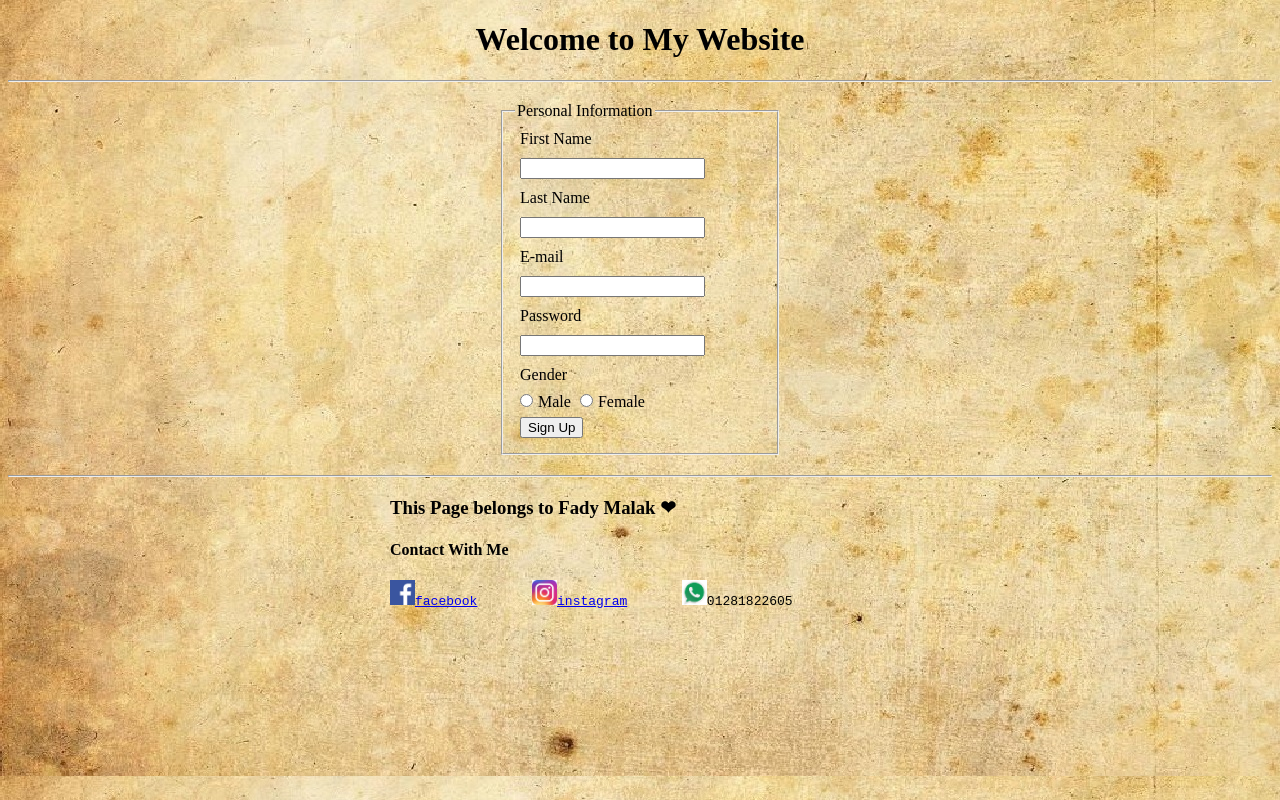
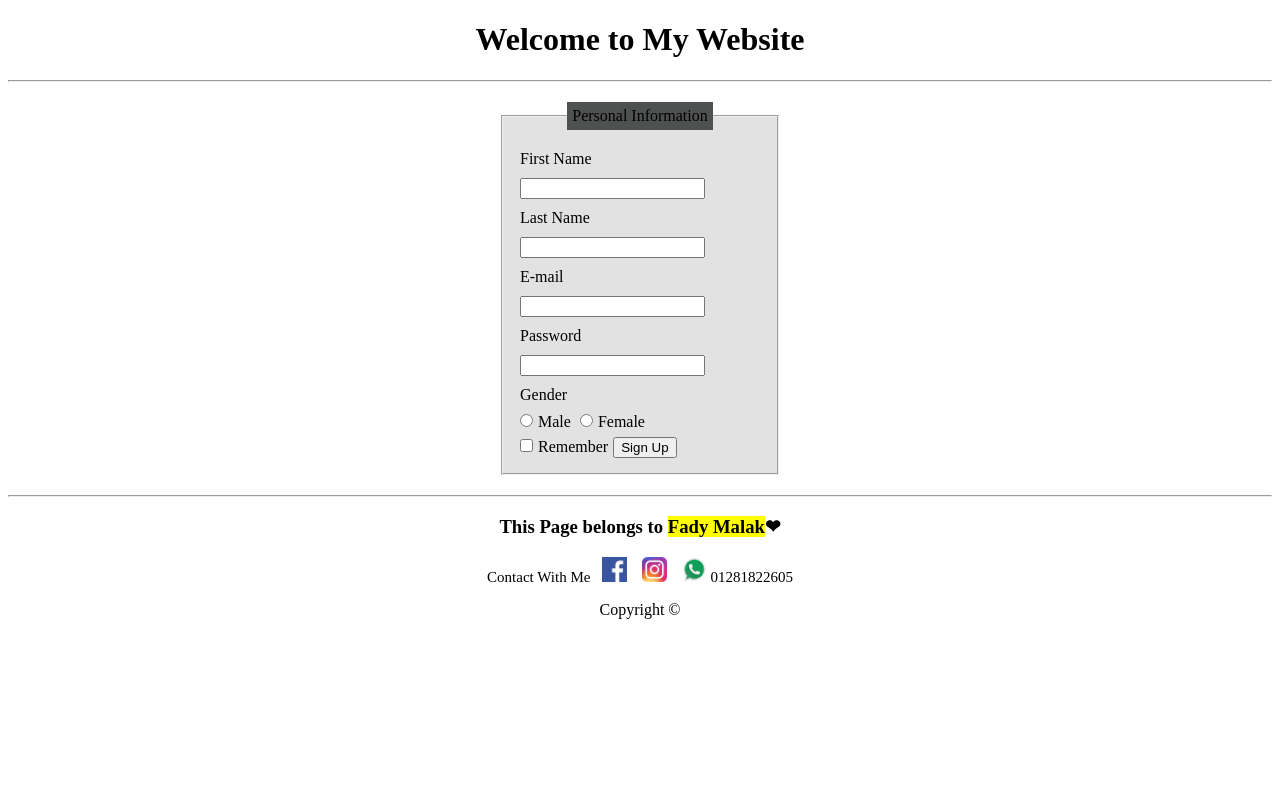
Before and after one commit to fadymalak221/My-First-Page-Form-, a plain HTML site: page index.html in a window 1280 px wide. Drawn offline with Linux system fonts and the light colour scheme.

Commit message:
Update index.html

```diff
--- a/index.html
+++ b/index.html
@@ -5,12 +5,13 @@
         <meta name="describtion" content="Welcome to My website">
         <title>My Website</title>
         <style>
-            body {background-color:rgb(175, 175, 175); background-image: url('background.jpg');}
+            body {}
             label {margin: 5px;display: block;}
             input {margin: 5px;}
             h1 {text-align: center;}
-            fieldset {width: 250px; margin: 20px auto;}
-            footer {width: 500px;margin: 20px auto;}
+            fieldset {width: 250px; margin: 20px auto;background-color:rgb(226, 226, 226);}
+            footer {text-align: center;}
+            legend {margin: 10px auto; background-color: rgb(79, 80, 80); padding: 5px; border: darkblue;}
         </style>
         <script></script>
     </head>
@@ -33,15 +34,16 @@
                 <label>Gender</label>
                 <input type="radio" name="male">Male
                 <input type="radio" name="male">Female<br>
-                <input type="submit" value="Sign Up">
+                <input type="checkbox">Remember<input type="submit" value="Sign Up">
             </fieldset>
         </form>
         <hr>
         <footer>
-            <h3><bold>This Page belongs to Fady Malak ❤</bold></h3>
-            <h4>Contact With Me</h4>
-            <pre><img src="facebook.png" alt="Facebook icon" width="25px" height="25px"><a href="https://www.facebook.com/fady.malak221/" target="_blank">facebook</a>       <img src="insta.jpg" alt="instagram icon" width="25px" height="25px"><a href="https://www.instagram.com/_fady.malak_/" target="_blank">instagram</a>       <img src="whats.jpg" alt="whatsapp icon" width="25px" height="25px">01281822605</pre>
-
+            <h3>This Page belongs to <mark>Fady Malak</mark>❤</h3>
+            <p style="font-size: 15px;"><bold>Contact With Me &nbsp;&nbsp;<a href="https://www.facebook.com/fady.malak221/" target="_blank"><img src="facebook.png" alt="Facebook icon" width="25px" height="25px"></a>
+            &nbsp;&nbsp;&nbsp;<a href="https://www.instagram.com/_fady.malak_/" target="_blank"><img src="insta.jpg" alt="instagram icon" width="25px" height="25px"></a>
+            &nbsp;&nbsp;&nbsp;<img src="whats.jpg" alt="whatsapp icon" width="25px" height="25px"> 01281822605</bold></p>
+            Copyright &copy;
         </footer>
     </body>
 </html>
```
